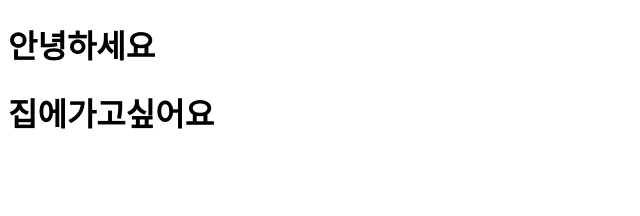
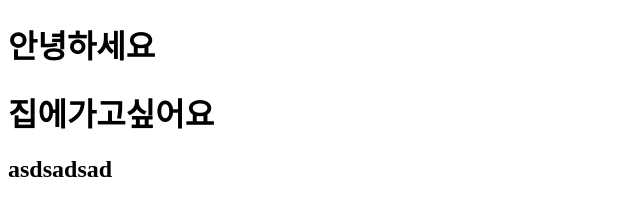
Before and after one commit to 2024-SMHRD-KDT-BigData-32/Luckyvicky, a plain HTML site: page Luckyvicky/src/main/webapp/NewFile.html in a window 1280 px wide. Shown: the whole page, without its empty margins (0-640 px from the left). Drawn offline with Linux system fonts and the light colour scheme.

Commit message:
initial commit

```diff
--- a/Luckyvicky/src/main/webapp/NewFile.html
+++ b/Luckyvicky/src/main/webapp/NewFile.html
@@ -7,5 +7,6 @@
 <body>
 	<h1>안녕하세요</h1>
 	<h1>집에가고싶어요</h1>
+	<h2>asdsadsad</h2>
 </body>
 </html>
```
